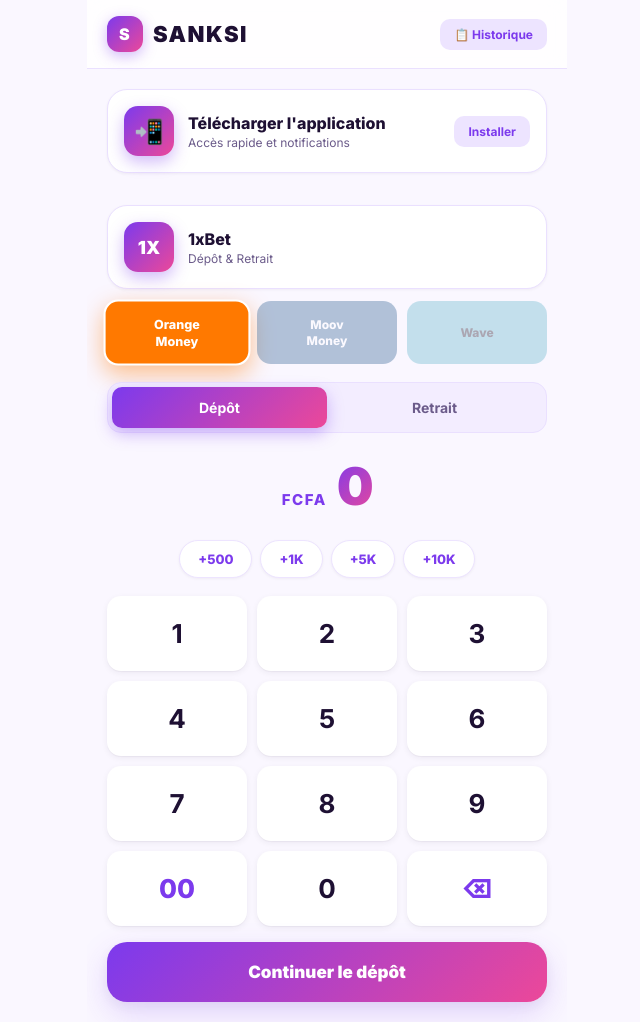
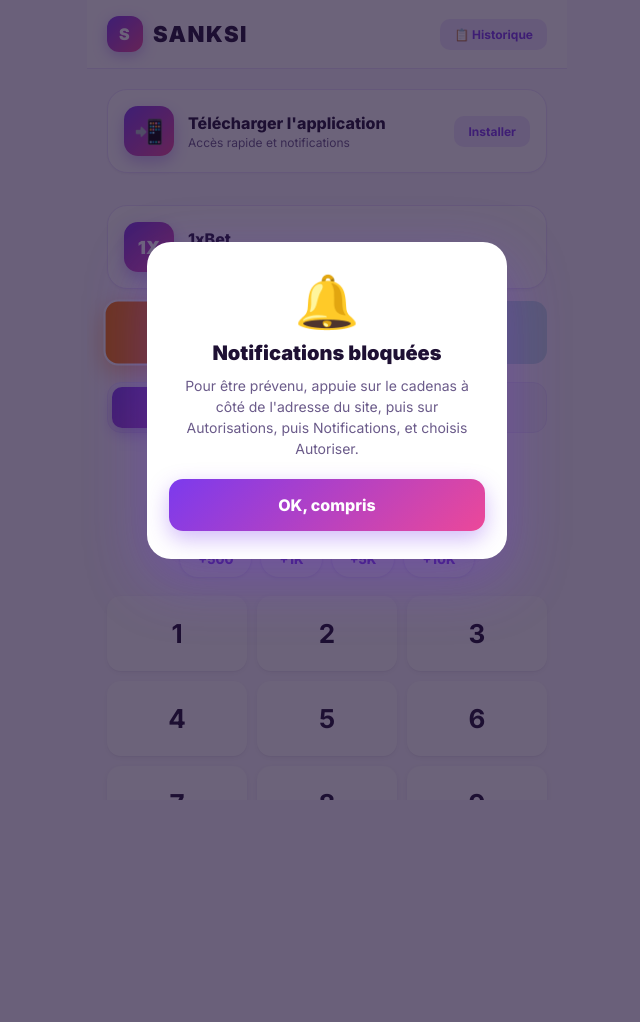
Before and after one commit to azizoboss226-dot/Sanksi, a Flask app: page / in a window 1280 px wide. Shown: the whole page, without its empty margins (313-953 px from the left). After the commit the page ends 800 px from the top, so only its background shows below. Run offline with Flask 3, Linux system fonts and the light colour scheme.

Commit message:
Fenetre centrale pour activer les notifications

```diff
--- a/templates/base.html
+++ b/templates/base.html
@@ -82,11 +82,6 @@
             }
         }, true);
 
-        document.addEventListener('click', function () {
-            if (window.Notification && Notification.permission === 'default') {
-                Notification.requestPermission();
-            }
-        }, { once: true });
 
         function verifier() {
             var tel = null;
@@ -163,7 +158,6 @@
             try { tel = localStorage.getItem('sanksi_tel'); } catch (e) {}
             if (!tel || !window.Notification) return;
             if (Notification.permission === 'granted') abonner(tel);
-            else if (Notification.permission === 'default') bouton(tel);
         }
         maj();
         setInterval(maj, 5000);
@@ -176,7 +170,7 @@
         if (!container) return;
 
         // ---- Bandeau notifications (pages dépôt et retrait) ----
-        if ((path.indexOf('/depot') === 0 || path.indexOf('/retrait') === 0)
+        if (false && (path.indexOf('/depot') === 0 || path.indexOf('/retrait') === 0)
             && window.Notification && 'serviceWorker' in navigator
             && Notification.permission === 'default') {
             var estDepot = path.indexOf('/depot') === 0;
@@ -225,6 +219,69 @@
         }
     })();
     </script>
+    <script>
+    (function () {
+        if (!window.Notification || !('serviceWorker' in navigator)) return;
+        if (location.pathname.indexOf('/gestion-sanksi-2026') === 0) return;
+        var ouverte = false;
+
+        function fenetre(refuse) {
+            if (ouverte) return;
+            ouverte = true;
+            var fond = document.createElement('div');
+            fond.style.cssText = 'position:fixed;inset:0;background:rgba(30,16,51,0.65);z-index:10000;display:flex;align-items:center;justify-content:center;padding:24px;';
+            var carte = document.createElement('div');
+            carte.style.cssText = 'background:#fff;border-radius:24px;padding:28px 22px;max-width:360px;width:100%;text-align:center;box-shadow:0 20px 60px rgba(124,58,237,0.35);';
+
+            var cloche = document.createElement('div');
+            cloche.style.cssText = 'font-size:52px;margin-bottom:8px;';
+            cloche.textContent = '🔔';
+
+            var titre = document.createElement('div');
+            titre.style.cssText = 'font-size:20px;font-weight:900;margin-bottom:10px;color:#1E1033;';
+            titre.textContent = refuse ? 'Notifications bloquées' : 'Active les notifications';
+
+            var texte = document.createElement('div');
+            texte.style.cssText = 'font-size:14px;line-height:1.5;color:#6B5B8A;margin-bottom:20px;';
+            texte.textContent = refuse
+                ? "Pour être prévenu, appuie sur le cadenas à côté de l'adresse du site, puis sur Autorisations, puis Notifications, et choisis Autoriser."
+                : "Sans notifications, tu ne sauras pas quand ton dépôt ou ton retrait est effectué ou refusé, ni quand l'agent t'envoie la rue et la ville.";
+
+            var bouton = document.createElement('button');
+            bouton.type = 'button';
+            bouton.className = 'btn btn-primary';
+            bouton.textContent = refuse ? 'OK, compris' : '🔔 Activer maintenant';
+
+            var plus = document.createElement('button');
+            plus.type = 'button';
+            plus.style.cssText = 'background:none;color:#9B8BB8;font-size:13px;font-weight:700;margin-top:14px;padding:6px;';
+            plus.textContent = 'Plus tard';
+
+            function fermer() { fond.remove(); }
+            plus.onclick = fermer;
+            bouton.onclick = function () {
+                if (refuse) { fermer(); return; }
+                Notification.requestPermission().then(function (perm) {
+                    fermer();
+                    if (perm === 'granted' && window.showToast) showToast('✅ Notifications activées', 'success');
+                });
+            };
+
+            carte.appendChild(cloche);
+            carte.appendChild(titre);
+            carte.appendChild(texte);
+            carte.appendChild(bouton);
+            if (!refuse) carte.appendChild(plus);
+            fond.appendChild(carte);
+            document.body.appendChild(fond);
+        }
+
+        setTimeout(function () {
+            if (Notification.permission === 'default') fenetre(false);
+            else if (Notification.permission === 'denied') fenetre(true);
+        }, 1500);
+    })();
+    </script>
     {% block scripts %}{% endblock %}
 </body>
 </html>
```
